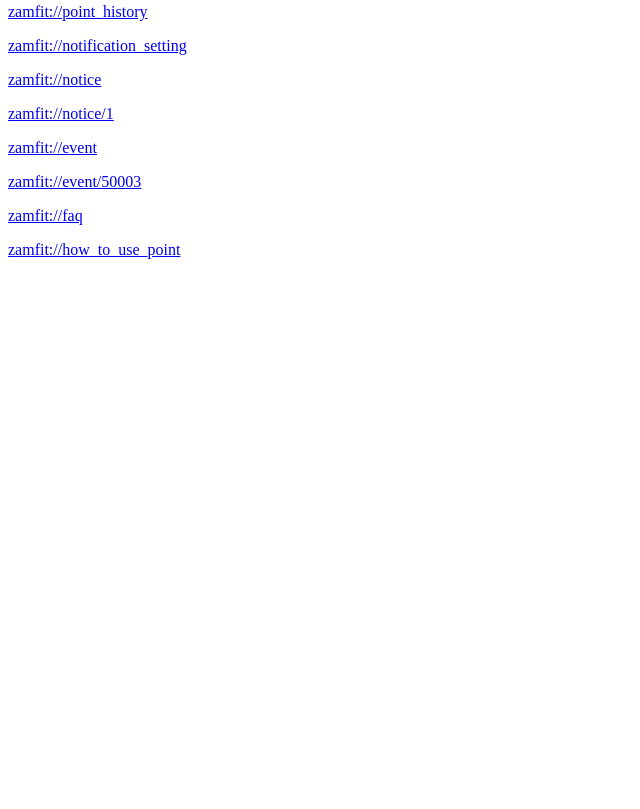
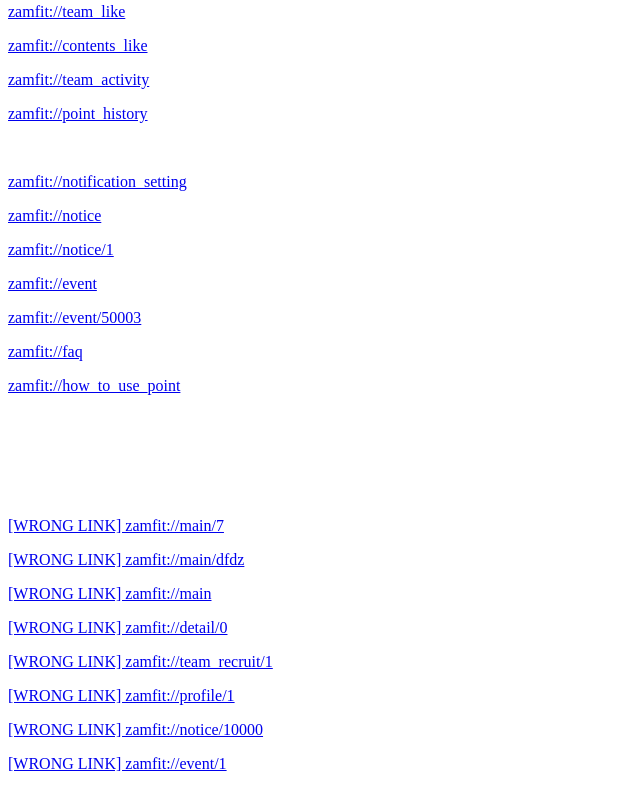
Before and after one commit to su-mong/apitest, a plain HTML site: page index.html in a window 1280 px wide. Shown: the part 651-1460 px from the top of the page, without its empty margins (0-640 px from the left). Before the commit the page ends 926 px from the top, so only its background shows below. Drawn offline with Linux system fonts and the light colour scheme.

Commit message:
Update index.html

```diff
--- a/index.html
+++ b/index.html
@@ -7,7 +7,7 @@
         <p><a href="zamfit://main/2">zamfit://main/2</a></p>
         <p><a href="zamfit://main/3">zamfit://main/3</a></p>
         <p><a href="zamfit://main/4">zamfit://main/4</a></p>
-        <p></p>
+        <br>
         <p><a href="zamfit://detail/5198">zamfit://detail/5198</a></p>
         <p><a href="zamfit://search">zamfit://search</a></p>
         <p><a href="zamfit://vacancy_alarm">zamfit://vacancy_alarm</a></p>
@@ -17,16 +17,16 @@
         <p><a href="zamfit://realtime_review_list">zamfit://realtime_review_list</a></p>
         <p><a href="zamfit://recommend_for_me">zamfit://recommend_for_me</a></p>
         <p><a href="zamfit://recommend_hot_chart">zamfit://recommend_hot_chart</a></p>
-        <p></p>
+        <br>
         <p><a href="zamfit://team_recruit/50019">zamfit://team_recruit/50019</a></p>
-        <p></p>
+        <br>
         <p><a href="zamfit://profile/50011">zamfit://profile/50011</a></p>
         <p><a href="zamfit://profile">zamfit://profile</a></p>
         <p><a href="zamfit://team_like">zamfit://team_like</a></p>
         <p><a href="zamfit://contents_like">zamfit://contents_like</a></p>
         <p><a href="zamfit://team_activity">zamfit://team_activity</a></p>
         <p><a href="zamfit://point_history">zamfit://point_history</a></p>
-        <p></p>
+        <br>
         <p><a href="zamfit://notification_setting">zamfit://notification_setting</a></p>
         <p><a href="zamfit://notice">zamfit://notice</a></p>
         <p><a href="zamfit://notice/1">zamfit://notice/1</a></p>
@@ -34,5 +34,21 @@
         <p><a href="zamfit://event/50003">zamfit://event/50003</a></p>
         <p><a href="zamfit://faq">zamfit://faq</a></p>
         <p><a href="zamfit://how_to_use_point">zamfit://how_to_use_point</a></p>
+        <br>
+        <br>
+        <br>
+        <br>
+        <br>
+        <p><a href="zamfit://main/7">[WRONG LINK] zamfit://main/7</a></p>
+        <p><a href="zamfit://main/dfdz">[WRONG LINK] zamfit://main/dfdz</a></p>
+        <p><a href="zamfit://main">[WRONG LINK] zamfit://main</a></p>
+        <p><a href="zamfit://detail/0">[WRONG LINK] zamfit://detail/0</a></p>
+        <p><a href="zamfit://team_recruit/1">[WRONG LINK] zamfit://team_recruit/1</a></p>
+        <p><a href="zamfit://profile/1">[WRONG LINK] zamfit://profile/1</a></p>
+        <p><a href="zamfit://notice/10000">[WRONG LINK] zamfit://notice/10000</a></p>
+        <p><a href="zamfit://event/1">[WRONG LINK] zamfit://event/1</a></p>
+        <br>
+        <br>
+        <br>
     </body>
 </html>
```
